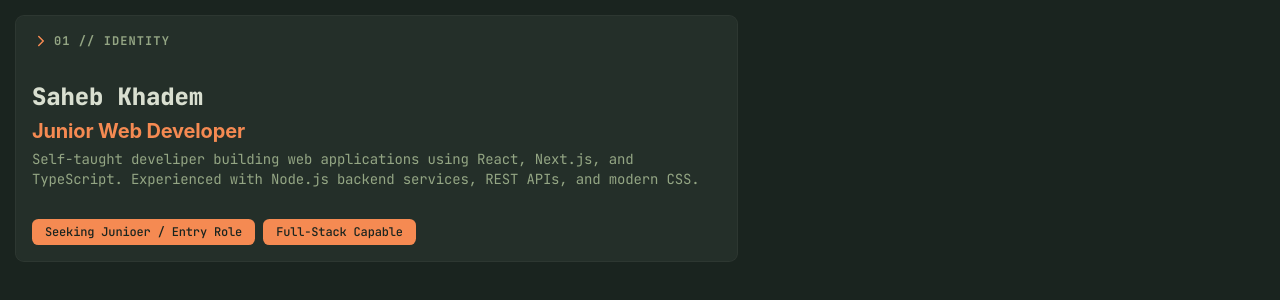
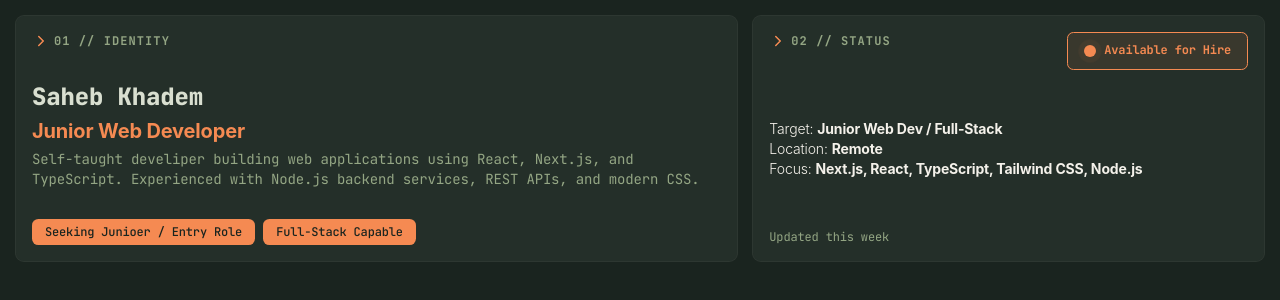
Before and after one commit to sahebkhadem/sahebkhademdev, a Next.js app: page / in a window 1280 px wide. Shown: the top 300 px of the page. Built offline with nearby package versions, Linux system fonts and the light colour scheme.

Commit message:
Add StatusTile component to home page

```diff
--- a/src/app/page.tsx
+++ b/src/app/page.tsx
@@ -1,9 +1,11 @@
 import IdentityTile from "@/components/tiles/IdentityTile";
+import StatusTile from "@/components/tiles/StatusTile";
 
 export default function Home() {
 	return (
 		<main className="grid h-screen w-full grid-cols-1 gap-4 p-4 md:grid-cols-12 md:grid-rows-12">
 			<IdentityTile className="md:col-span-7 md:row-span-4" />
+			<StatusTile className="md:col-span-5 md:row-span-4" />
 		</main>
 	);
 }
--- /dev/null
+++ b/src/components/tiles/StatusTile.tsx
@@ -0,0 +1,64 @@
+import { ChevronRight } from "lucide-react";
+
+import {
+	Card,
+	CardContent,
+	CardFooter,
+	CardHeader,
+	CardTitle
+} from "@/components/ui/card";
+
+import { cn } from "@/lib/utils";
+
+export default function StatusTile({ className }: { className?: string }) {
+	return (
+		<Card
+			className={cn(
+				"flex flex-col justify-between bg-accent/15 transition-colors hover:bg-accent/25",
+				className
+			)}
+		>
+			<CardHeader className="flex justify-between">
+				<CardTitle className="flex items-center gap-1 font-bold font-mono text-xs">
+					<ChevronRight className="text-primary" size={18} />
+					<p className="text-muted-foreground tracking-widest">
+						{"02 // STATUS"}
+					</p>
+				</CardTitle>
+
+				<div className="flex items-center justify-center gap-2 rounded-md border border-primary bg-primary/10 px-4 py-2">
+					<div className="relative flex h-3 w-3 items-center justify-center">
+						<span className="absolute inline-flex h-full w-full animate-ping rounded-full bg-primary opacity-75"></span>
+						<span className="relative inline-flex h-3 w-3 rounded-full bg-primary shadow-primary"></span>
+					</div>
+					<p className="font-bold font-mono text-primary">
+						Available for Hire
+					</p>
+				</div>
+			</CardHeader>
+			<CardContent>
+				<ul className="list-none font-sans text-sm">
+					<li className="flex gap-1">
+						<span className="font-light">Target:</span>
+						<p className="font-bold">Junior Web Dev / Full-Stack</p>
+					</li>
+					<li className="flex gap-1">
+						<span className="font-light">Location:</span>
+						<p className="font-bold">Remote</p>
+					</li>
+					<li className="flex gap-1">
+						<span className="font-light">Focus:</span>
+						<p className="font-bold">
+							Next.js, React, TypeScript, Tailwind CSS, Node.js
+						</p>
+					</li>
+				</ul>
+			</CardContent>
+			<CardFooter className="flex gap-2">
+				<p className="text-muted-foreground text-xs">
+					Updated this week
+				</p>
+			</CardFooter>
+		</Card>
+	);
+}
```
